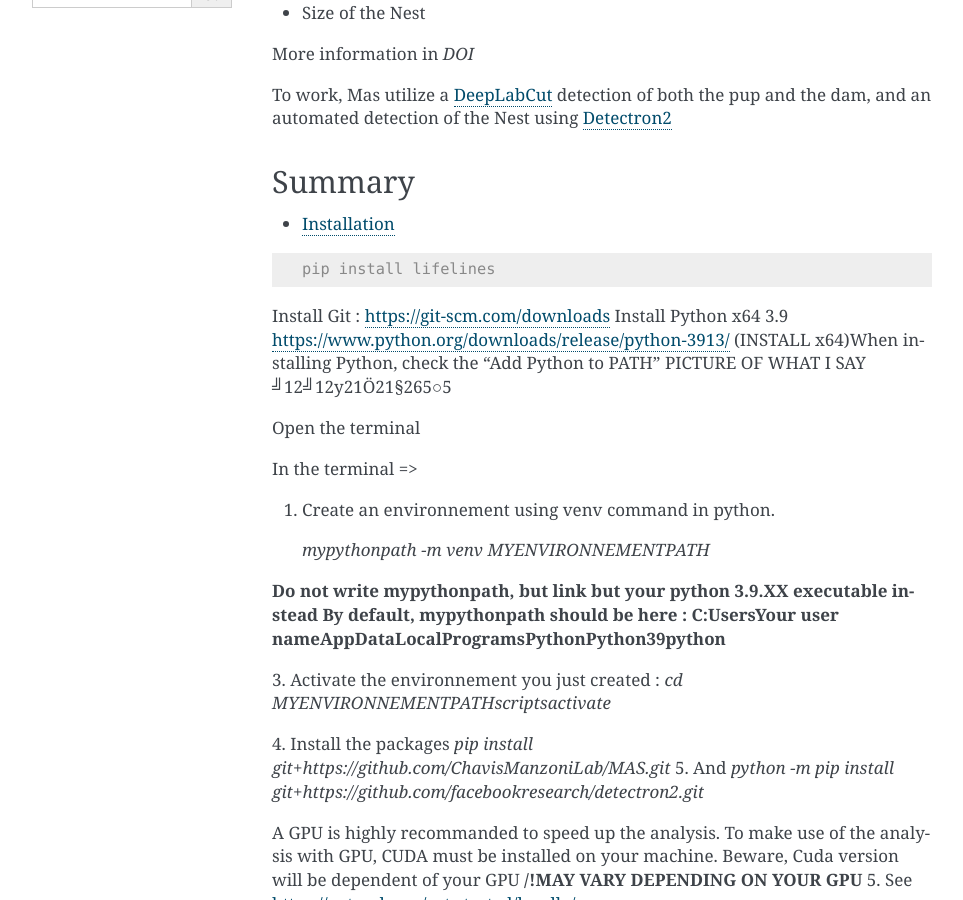
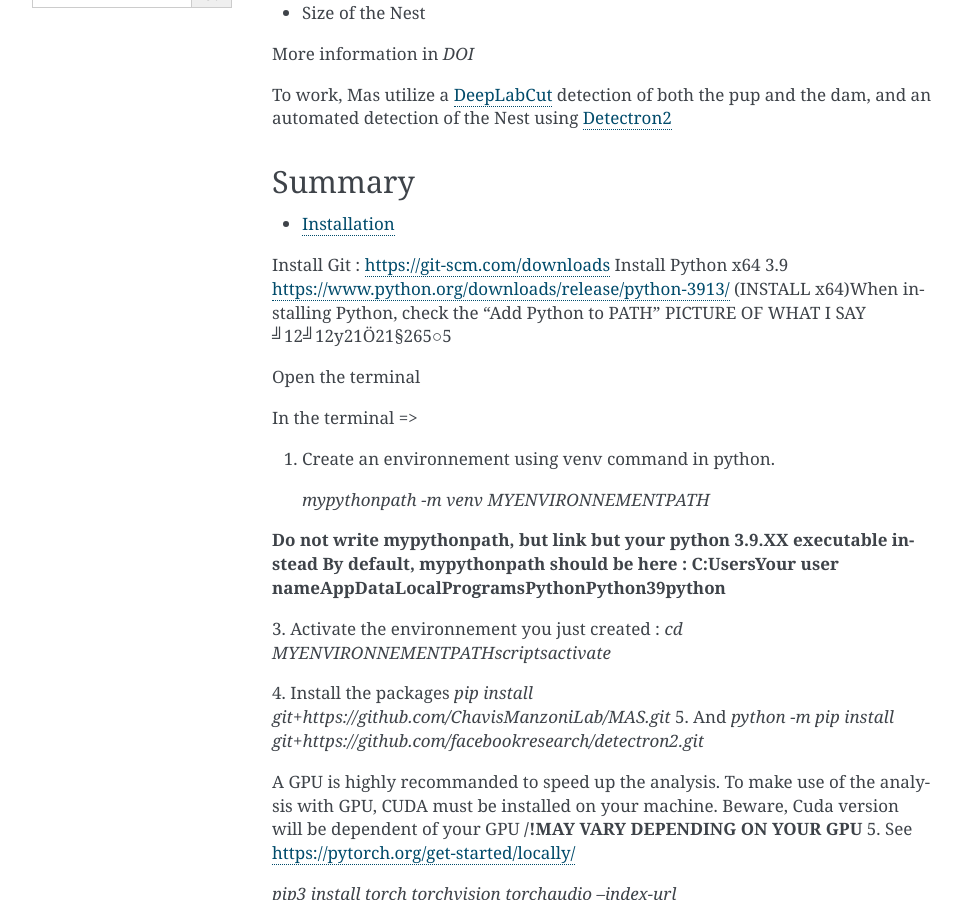
Before and after one commit to ChavisManzoniLab/MAS, a Sphinx documentation site: the page built from docs/index.rst, in a window 1280 px wide and 900 px high, scrolled down 352 px. Shown: the whole window, without its empty margins (148-1111 px from the left). Built offline with Sphinx 7.4.7, drawn with Linux system fonts in a browser that asks for light colours.

Commit message:
Update index.rst

```diff
--- a/docs/index.rst
+++ b/docs/index.rst
@@ -18,14 +18,10 @@
 Summary
 ------------------
 
+
 .. toctree::
 
     install
-
-.. code-block:: console
-
-    pip install lifelines
-
 
 
 Install Git : https://git-scm.com/downloads \
```
